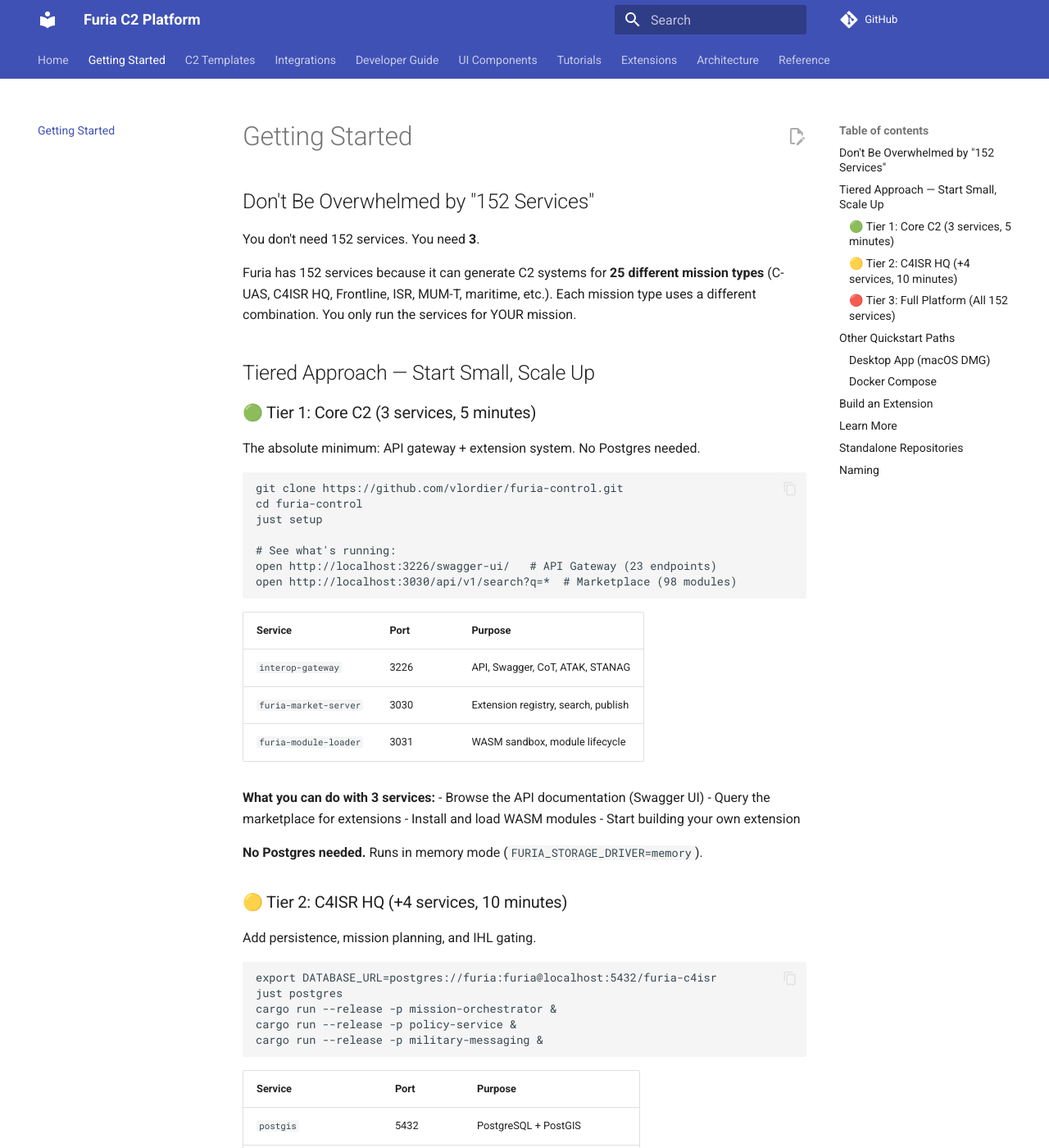
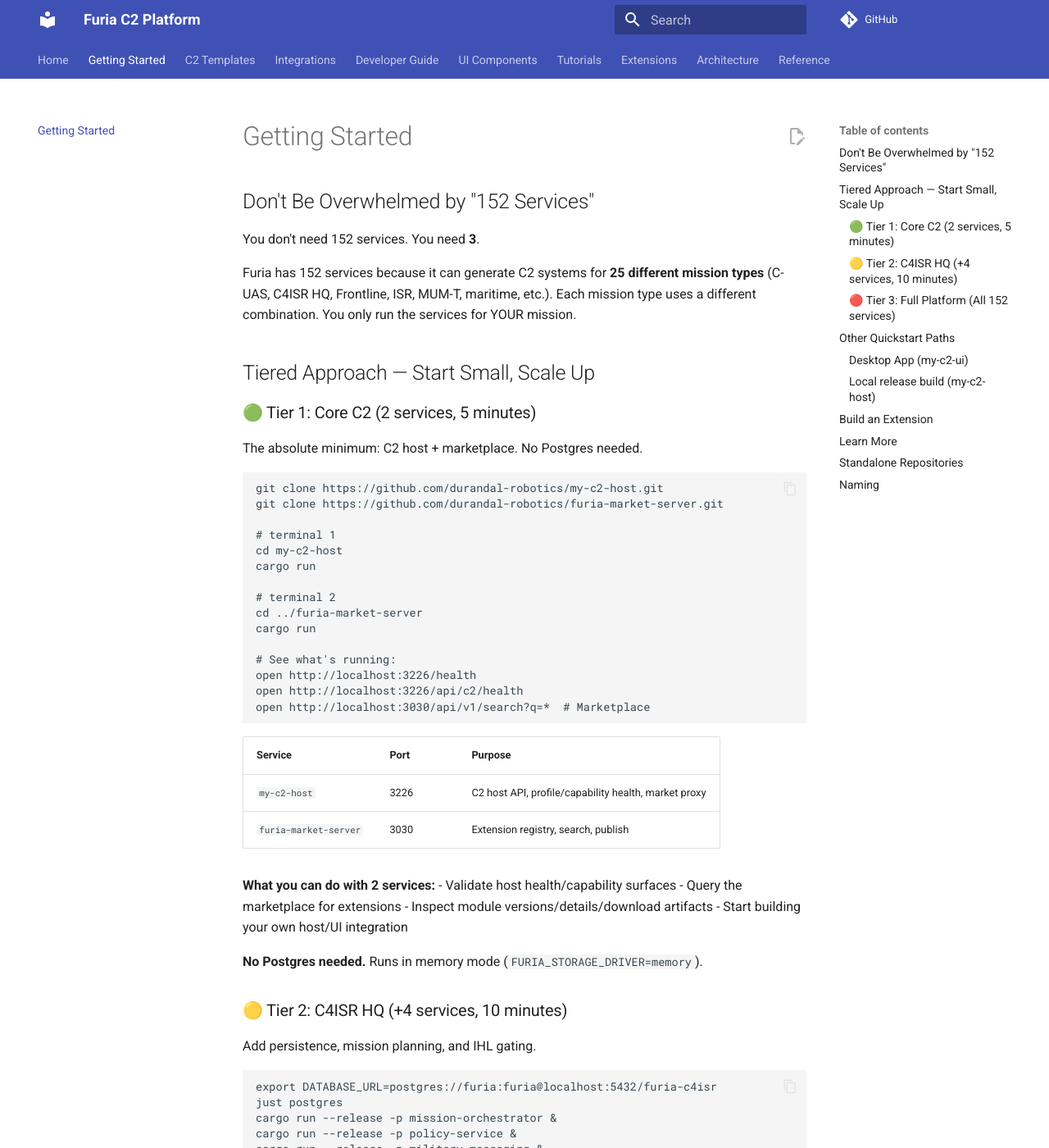
Before and after one commit to durandal-robotics/furia-docs, an MkDocs documentation site: the page built from docs/getting-started.md, in a window 1280 px wide and 1400 px high. Shown: the whole window at 82% size. Built offline with MkDocs 1.6.1 and Material for MkDocs 9.7.7, drawn with Linux system fonts in a browser that asks for light colours; comment, search, counter and statistics services are not loaded; some of the changed text lies outside the part shown.

Commit message:
docs: remove proprietary repo refs and align split-repo guidance
Co-authored-by: Copilot <223556219+Copilot@users.noreply.github.com>

````diff
--- a/docs/getting-started.md
+++ b/docs/getting-started.md
@@ -11,31 +11,38 @@ for YOUR mission.
 
 ## Tiered Approach — Start Small, Scale Up
 
-### 🟢 Tier 1: Core C2 (3 services, 5 minutes)
+### 🟢 Tier 1: Core C2 (2 services, 5 minutes)
 
-The absolute minimum: API gateway + extension system. No Postgres needed.
+The absolute minimum: C2 host + marketplace. No Postgres needed.
 
 ```bash
-git clone https://github.com/vlordier/furia-control.git
-cd furia-control
-just setup
+git clone https://github.com/durandal-robotics/my-c2-host.git
+git clone https://github.com/durandal-robotics/furia-market-server.git
+
+# terminal 1
+cd my-c2-host
+cargo run
+
+# terminal 2
+cd ../furia-market-server
+cargo run
 
 # See what's running:
-open http://localhost:3226/swagger-ui/   # API Gateway (23 endpoints)
-open http://localhost:3030/api/v1/search?q=*  # Marketplace (98 modules)
+open http://localhost:3226/health
+open http://localhost:3226/api/c2/health
+open http://localhost:3030/api/v1/search?q=*  # Marketplace
 ```
 
 | Service | Port | Purpose |
 |---------|------|---------|
-| `interop-gateway` | 3226 | API, Swagger, CoT, ATAK, STANAG |
+| `my-c2-host` | 3226 | C2 host API, profile/capability health, market proxy |
 | `furia-market-server` | 3030 | Extension registry, search, publish |
-| `furia-module-loader` | 3031 | WASM sandbox, module lifecycle |
 
-**What you can do with 3 services:**
-- Browse the API documentation (Swagger UI)
+**What you can do with 2 services:**
+- Validate host health/capability surfaces
 - Query the marketplace for extensions
-- Install and load WASM modules
-- Start building your own extension
+- Inspect module versions/details/download artifacts
+- Start building your own host/UI integration
 
 **No Postgres needed.** Runs in memory mode (`FURIA_STORAGE_DRIVER=memory`).
 
@@ -83,18 +90,21 @@ Each profile activates exactly the services you need — not all 152.
 
 ## Other Quickstart Paths
 
-### Desktop App (macOS DMG)
+### Desktop App (my-c2-ui)
 
 ```bash
-cd furia-control
-scripts/build-dmg.sh
-open FuriaC4ISR.dmg
+git clone https://github.com/durandal-robotics/my-c2-ui.git
+cd my-c2-ui
+npm install
+npm run dev
 ```
 
-### Docker Compose
+### Local release build (my-c2-host)
 
 ```bash
-docker compose -f deploy/full-stack/docker-compose.yml up -d
+cd my-c2-host
+FURIA_C2_PROFILE=cuas cargo build --release
+./target/release/my-c2-host
 ```
 
 ## Build an Extension
````
Also changed, not shown: docs/VERSIONS.md (+3 -3 lines), docs/c2-types/overview.md (+4 -2 lines), docs/developer-guide/building-your-own-c2.md (+25 -25 lines), docs/developer-guide/troubleshooting.md (+8 -5 lines), docs/tutorials/building-an-extension.md (+1 -1 lines).
